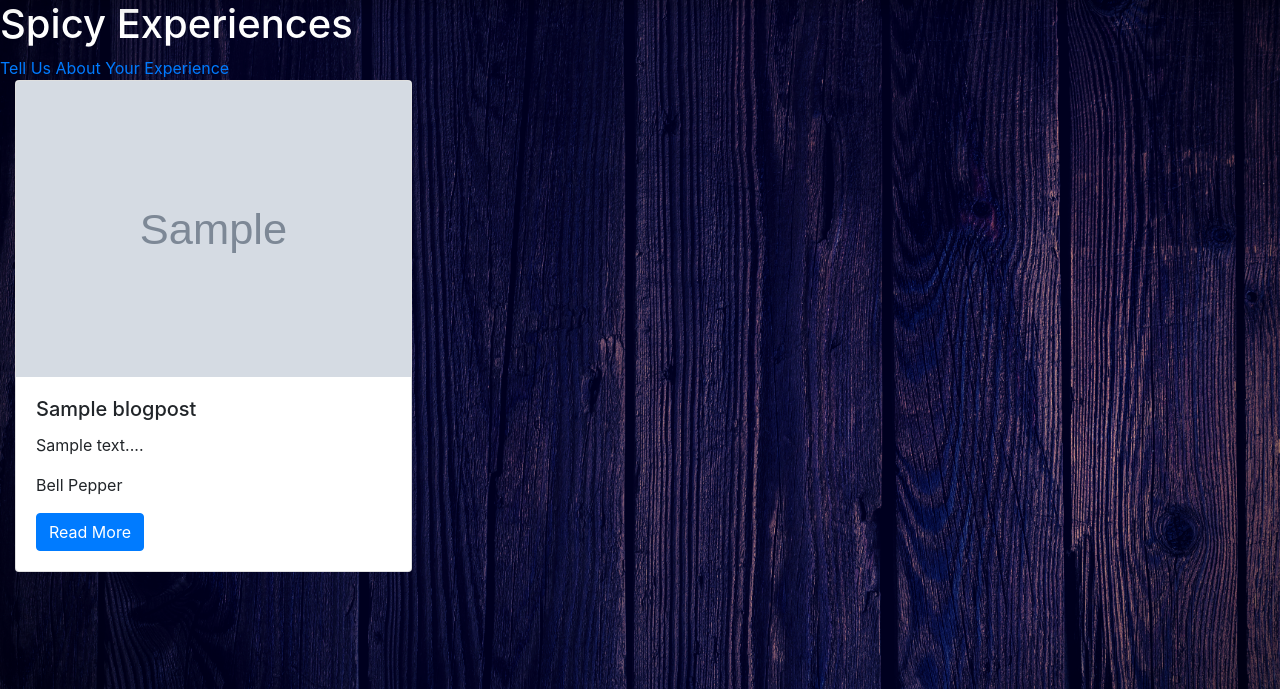
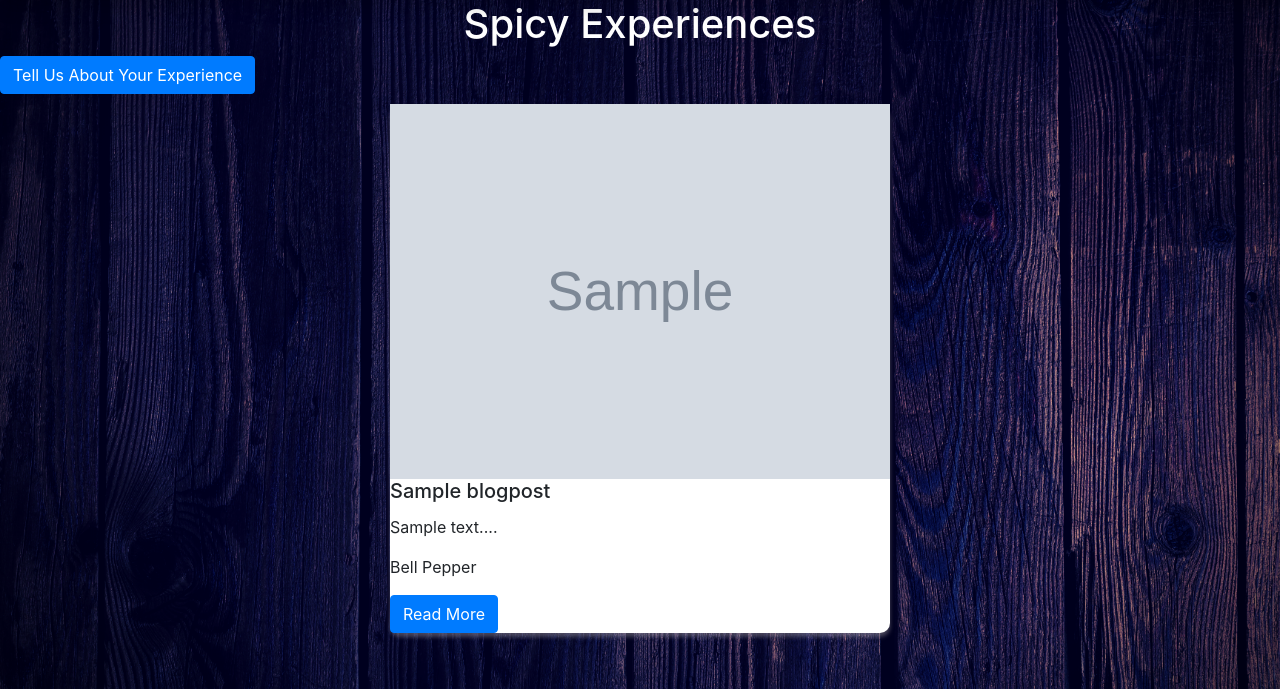
Before and after one commit to CPJackson777/ScoVille, a Django app: page /blogposts/ in a window 1280 px wide. Shown: the part 111-800 px from the top of the page. Run offline with Django 3.2, Linux system fonts and the light colour scheme; data comes from the database, SQL or seed files in the repository; tables that the repository leaves empty hold one stand-in row (values such as "Sample post"); grey boxes marked "Sample" are stand-in pictures; parts of the project's set-up code (start-up, migrations or seed data) failed here and were passed over; some libraries are stand-ins or nearby versions.

Commit message:
styled page with list of posts

```diff
--- /dev/null
+++ b/scovilleapp/static/styles/blogpost.css
@@ -0,0 +1,25 @@
+h1 {
+    text-align: center;
+}
+.cardtop {
+    width: 500px;
+    height: auto;
+
+}
+
+.whitebg {
+    background-color: white;
+    margin: 10px;
+    box-shadow: 0 4px 4px 0 rgba(211, 201, 201, 0.336);
+    border-radius: 10px; /* rounded corners */
+    display: flex;
+    flex-direction: column;
+}
+
+.all_blogposts {
+    display: flex;
+    align-items: center;
+    flex-direction: row;
+    flex-wrap: wrap;
+    justify-content: space-around;
+}
--- a/scovilleapp/static/styles/scovillescale.css
+++ b/scovilleapp/static/styles/scovillescale.css
@@ -2,7 +2,7 @@
 
     background-color: white;
     margin: 10px;
-    box-shadow: 0 4px 4px 0 rgba(230, 201, 201, 0.2);
+    box-shadow: 0 4px 4px 0 rgba(211, 201, 201, 0.336);
     border-radius: 10px; /* rounded corners */
     display: flex;
     align-content: center;
--- a/scovilleapp/templates/blog_post/blogpost_list.html
+++ b/scovilleapp/templates/blog_post/blogpost_list.html
@@ -1,22 +1,25 @@
 {% extends 'shared/base.html' %}
 {% load static %}
-
+{% block css %}
+<link rel="stylesheet" href="{% static 'styles/blogpost.css' %}" type="text/css" media="screen" />
+{% endblock %}
 {% block content%}
 
 
     <h1>Spicy Experiences</h1>
     {% if scoville_scale_id is not None %}
-    <a href="{% url 'scovilleapp:blogpost_form' scoville_scale_id %}">Tell Us About Your Experience</a>
+    <a href="{% url 'scovilleapp:blogpost_form' scoville_scale_id %}" class="btn btn-primary">Tell Us About Your Experience</a>
     {% else %}
-    <a href="{% url 'scovilleapp:blogpost_form' %}">Tell Us About Your Experience</a>
+    <a href="{% url 'scovilleapp:blogpost_form' %}" class="btn btn-primary ">Tell Us About Your Experience</a>
     {% endif %}
+
 
     <div class="all_blogposts">
     {% for blogpost in all_blogposts %}
-    <div class="col-md-4">
-        <div class="card mb-2">
-            <img class="card-img-top" src="{{ blogpost.blog_image }}">
-            <div class="card-body">
+    <div class="whitebg">
+        {% comment %} <div class="cardborder"> {% endcomment %}
+            <img class="cardtop" src="{{ blogpost.blog_image }}">
+            <div class="cardtext">
                 <h5 class="card-title">{{ blogpost.title }}</h5>
                 <p class="card-text">{{ blogpost.snippet }}</p>
                 <p class="card-text">{{ blogpost.scoville_scale.pepper_name }}</p>
@@ -25,7 +28,7 @@
                     Read More
                 </a>
             </div>
-        </div>
+        {% comment %} </div> {% endcomment %}
     </div>
     {% endfor %}
     </div>
--- a/scovilleapp/views/blog_posts/blog_post.py
+++ b/scovilleapp/views/blog_posts/blog_post.py
@@ -14,7 +14,7 @@ def blogpost_list(request, scoville_scale_id=None):
 
         template = 'blog_post/blogpost_list.html'
         context = {
-            'all_blogposts': all_blogposts,
+            'all_blogposts': all_blogposts, #the value is the list of blogs being retrieved by the view on line 11
             'scoville_scale_id': scoville_scale_id
         }
         return render(request, template, context)
@@ -22,6 +22,7 @@ def blogpost_list(request, scoville_scale_id=None):
     elif request.method == 'POST':
         form_data = request.POST
 
+        #make blog post instance and save to database at the same time
         new_blogpost = Blogpost.objects.create(
             title = form_data['title'],
             body = form_data['body'],
@@ -31,8 +32,5 @@ def blogpost_list(request, scoville_scale_id=None):
             scoville_scale_id = form_data['scoville_scale']
         )
 
-        # and then save to the db
-
-        new_blogpost.save()
 
         return redirect(reverse('scovilleapp:blogposts'))
--- a/scovilleapp/views/blog_posts/blog_post_detail.py
+++ b/scovilleapp/views/blog_posts/blog_post_detail.py
@@ -48,8 +48,9 @@ def blogpost_details(request, blogpost_id):
             "actual_method" in form_data
             and form_data["actual_method"] == "DELETE"
         ):
+            # retrieve it first
             blogpost = Blogpost.objects.get(pk=blogpost_id)
-            blogpost.delete()
+            blogpost.delete() #perform delete
 
 
             return redirect(reverse('scovilleapp:blogposts'))
```
